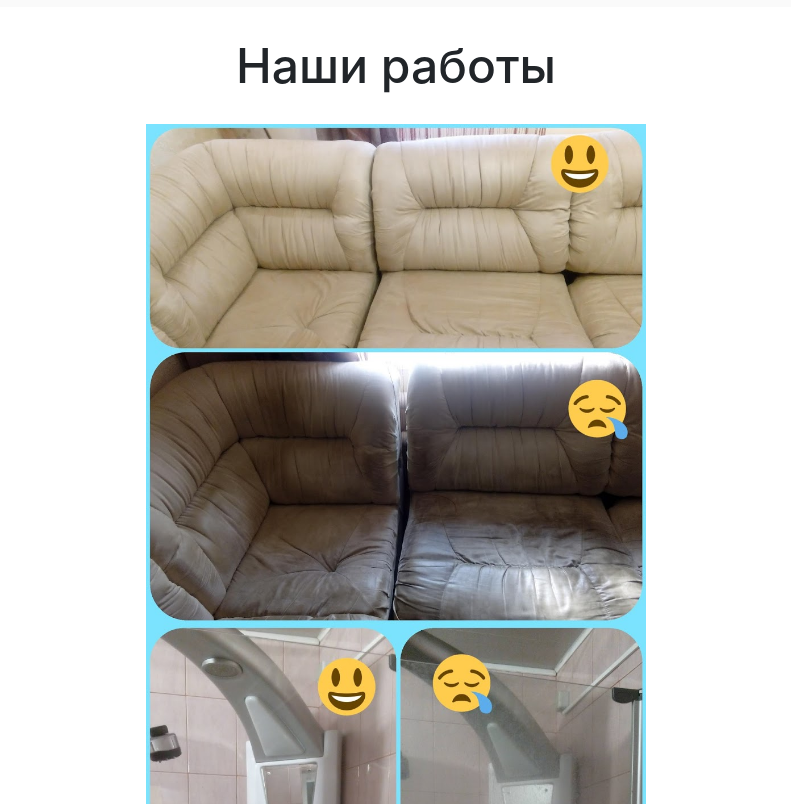
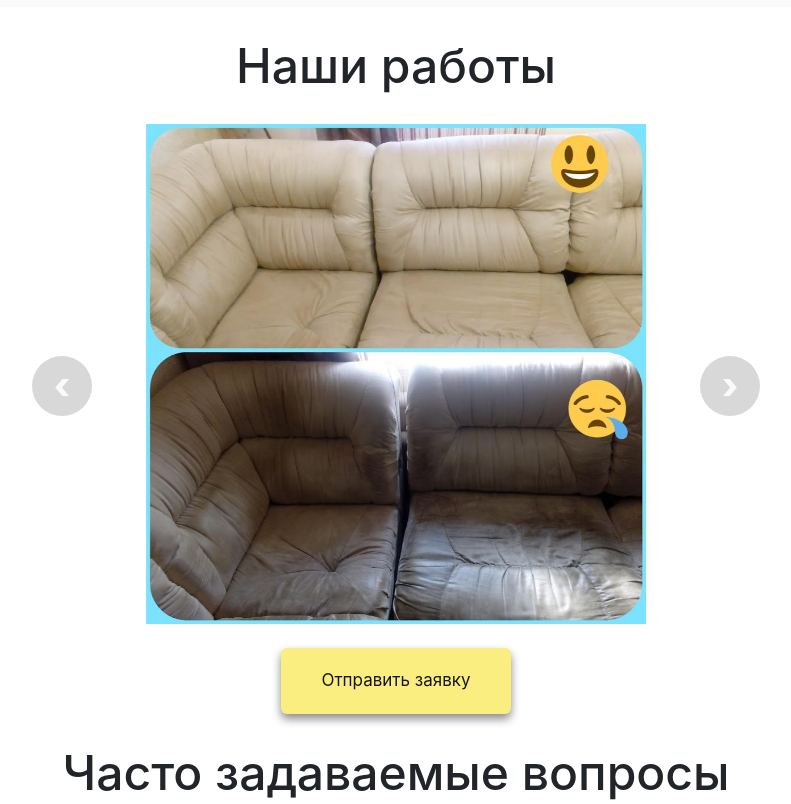
Before and after one commit to Gorelkina7878/-, a plain HTML site: page Cleaning.html in a window 1280 px wide. Shown: the part 3202-4006 px from the top of the page, without its empty margins (244-1035 px from the left). Drawn offline with nearby package versions, Linux system fonts and the light colour scheme; the site is published under a folder, as on GitHub Pages, so addresses that start at the root find nothing.

Commit message:
changed paths to scripts

```diff
--- a/Cleaning.html
+++ b/Cleaning.html
@@ -8,9 +8,9 @@
   <title>Химчистка Семфирополь</title>
   <link rel="stylesheet" href="normalize.css" />
   <link rel="stylesheet" href="https://cdn.jsdelivr.net/npm/bootstrap-icons@1.5.0/font/bootstrap-icons.css" />
-  <link rel="stylesheet" type="text/css" href="/assets/js/owl-carousel/owl.carousel.min.css">
-  <link rel="stylesheet" type="text/css" href="/assets/js/owl-carousel/owl.theme.default.min.css">
-  <link rel="stylesheet" type="text/css" href="/assets/js/owl-carousel/owl.theme.green.min.css">
+  <link rel="stylesheet" type="text/css" href="assets/js/owl-carousel/owl.carousel.min.css">
+  <link rel="stylesheet" type="text/css" href="assets/js/owl-carousel/owl.theme.default.min.css">
+  <link rel="stylesheet" type="text/css" href="assets/js/owl-carousel/owl.theme.green.min.css">
   <link rel="stylesheet" href="https://cdn.jsdelivr.net/npm/@fancyapps/ui/dist/fancybox.css" />
   <link rel="stylesheet" href="style.css" />
   <link rel="preconnect" href="https://fonts.googleapis.com" />
@@ -513,11 +513,11 @@
 
   <!-- Скрипты -->
   <script src="https://ajax.googleapis.com/ajax/libs/jquery/3.3.1/jquery.min.js"></script>
-  <script src="/assets/js/owl-carousel/owl.carousel.min.js"></script>
+  <script src="assets/js/owl-carousel/owl.carousel.min.js"></script>
   <script src="https://cdn.jsdelivr.net/npm/@fancyapps/ui/dist/fancybox.umd.js"></script>
   <script src="https://cdnjs.cloudflare.com/ajax/libs/popper.js/1.14.0/umd/popper.min.js"></script>
   <script src="https://maxcdn.bootstrapcdn.com/bootstrap/4.1.0/js/bootstrap.min.js"></script>
-  <script src="/assets/js/init.js"></script>
+  <script src="assets/js/init.js"></script>
 </body>
 
 </html>
```
